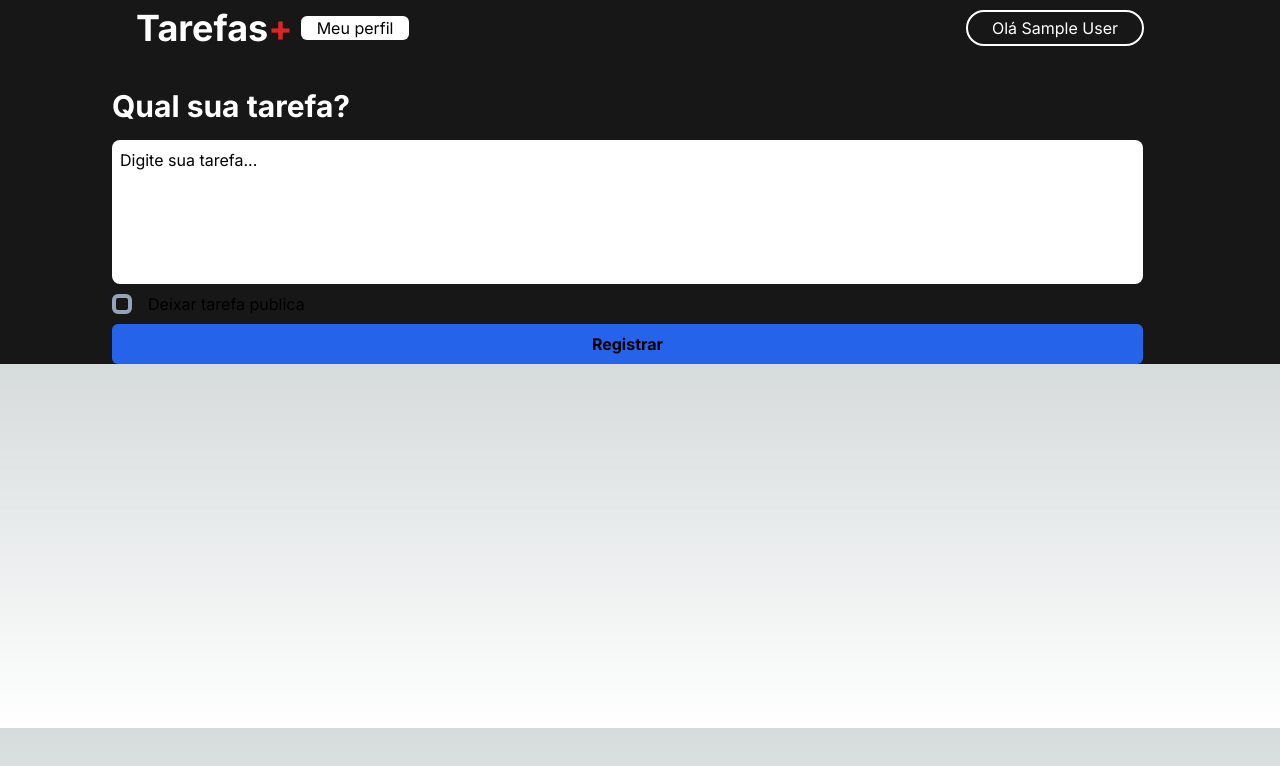
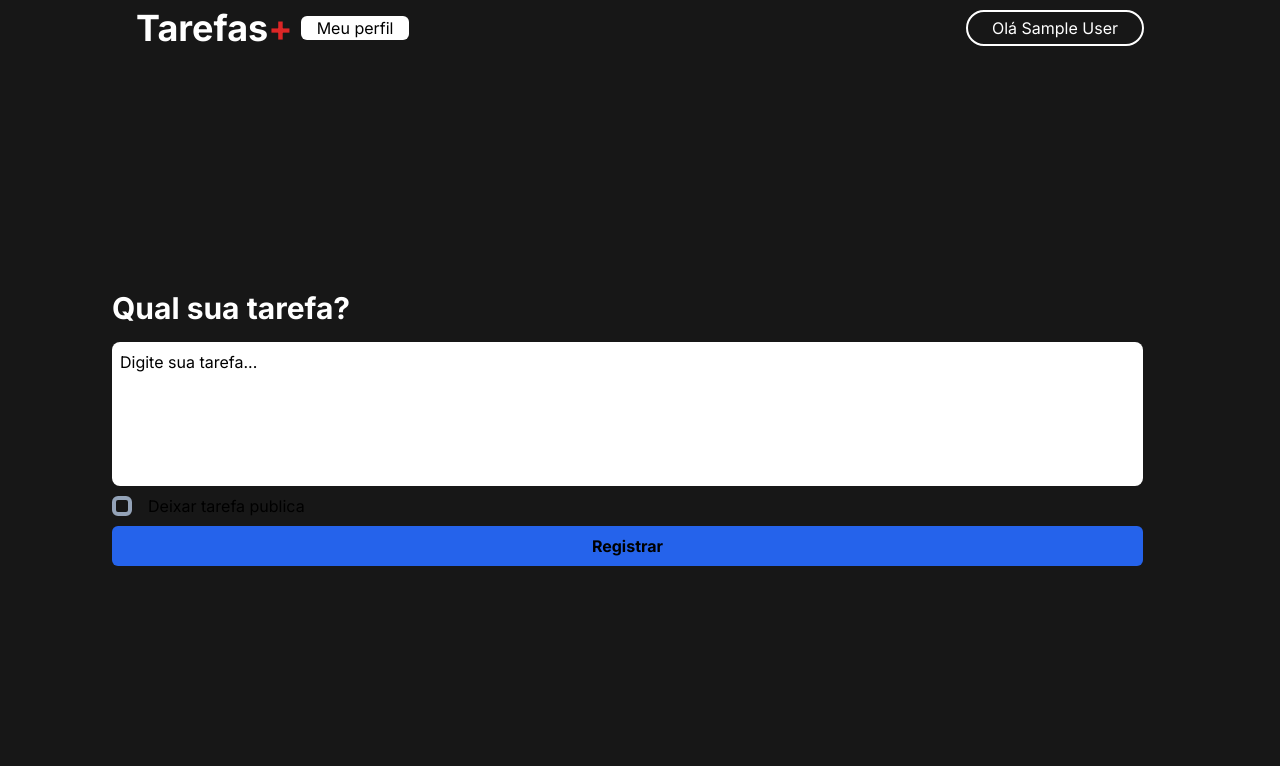
Before and after one commit to igorsantos13/tasksplus, a Next.js app: page /dashboard in a window 1280 px wide. Shown: the top 766 px of the page. Built offline with nearby package versions, Linux system fonts and the light colour scheme; no server answers; sample sign-in values are in the browser's storage.

Commit message:
feat: dashboard UI upgrade

```diff
--- a/app/(routes)/dashboard/page.tsx
+++ b/app/(routes)/dashboard/page.tsx
@@ -17,12 +17,12 @@ export default async function Dashboard() {
   }
 
   return (
-    <div className="h-full w-full bg-neutral-900 flex  ">
+    <div className="h-[calc(100vh-56px)] w-full bg-neutral-900">
       <Head>
         <title>My task dashboard</title>
       </Head>
 
-      <main className="w-full h-full flex flex-col items-start justify-center pt-8 bg-neutral-900">
+      <main className="w-full h-full flex flex-col items-start justify-center bg-neutral-900">
         <section className="ml-28">
           <h1 className="font-bold text-white text-3xl mb-4">
             Qual sua tarefa?
```
